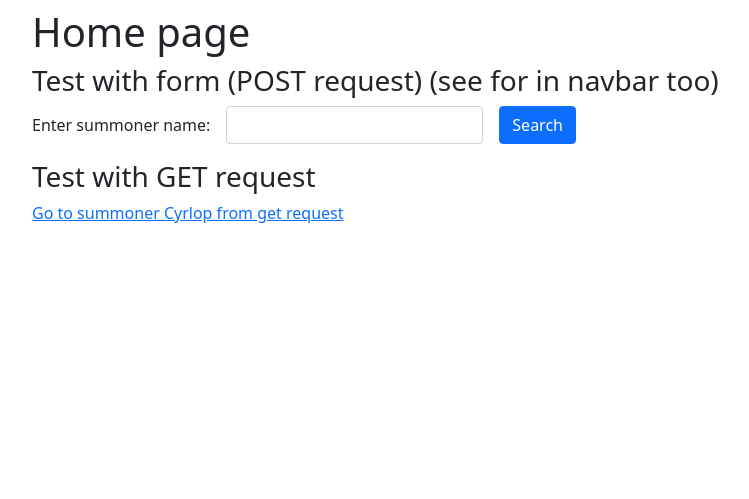
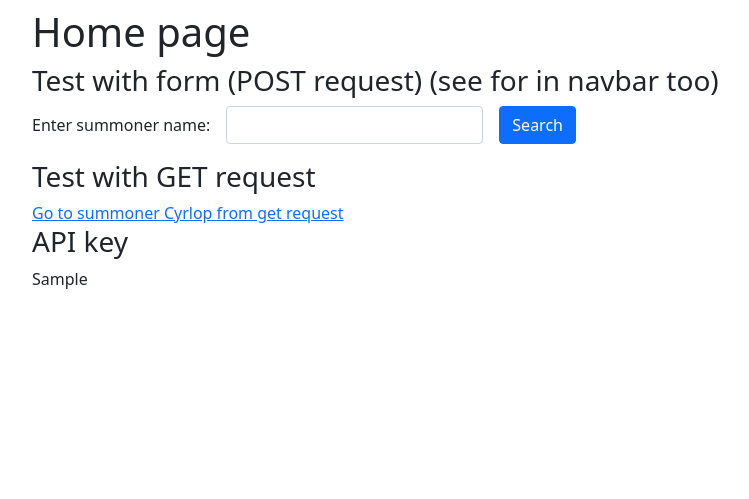
Before and after one commit to kevinrue/lolgenie, a FastAPI app: template src/templates/index.html in a window 1280 px wide. Shown: the part 56-555 px from the top of the page, without its empty margins (50-799 px from the left). Run offline with FastAPI, Linux system fonts and the light colour scheme; the template is opened without the code that fills it: most values are stand-ins (such as "Sample title", 1, 10 or a date in 2020).

Commit message:
add function to load API key

```diff
--- a/src/main.py
+++ b/src/main.py
@@ -2,6 +2,8 @@ from fastapi import FastAPI, Request, Form, status
 from fastapi.responses import RedirectResponse
 from fastapi.staticfiles import StaticFiles
 from fastapi.templating import Jinja2Templates
+
+from . import riot
 
 app = FastAPI()
 
@@ -12,7 +14,8 @@ templates = Jinja2Templates(directory="src/templates")
 
 @app.get("/")
 def index(request: Request):
-    context = {"request": request}
+    api_key = riot.get_api_key()
+    context = {"request": request, "api_key": api_key}
     return templates.TemplateResponse("index.html", context)
 
 
--- /dev/null
+++ b/src/riot.py
@@ -0,0 +1,5 @@
+import os
+
+def get_api_key():
+    key = os.environ['RIOT_API_KEY']
+    return key
--- a/src/templates/index.html
+++ b/src/templates/index.html
@@ -21,4 +21,7 @@
 
   <h3>Test with GET request</h3>
   <a href="/summoner/Cyrlop">Go to summoner Cyrlop from get request</a>
+
+  <h3>API key</h3>
+  {{api_key}}
 {% endblock %}
```
